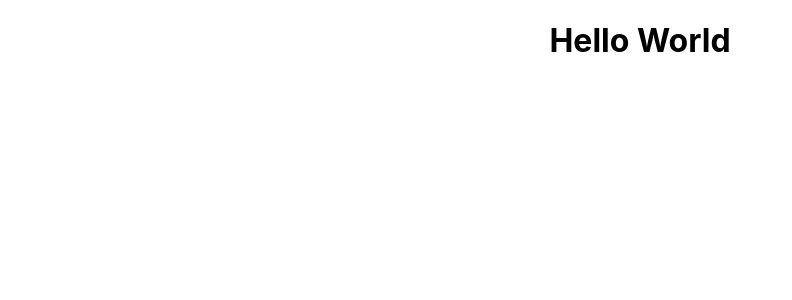
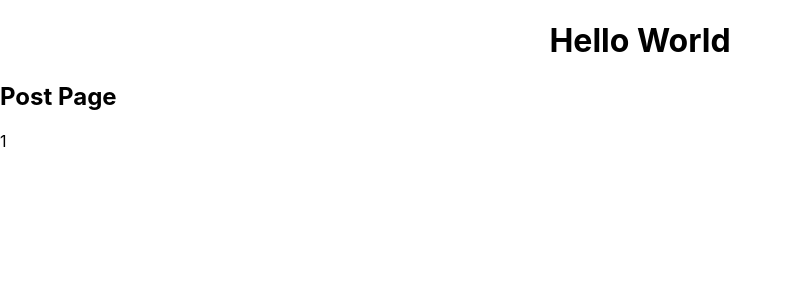
Before and after one commit to prodevshub/community-blog, a React (Create React App) app: page /post/1 in a window 1280 px wide. Shown: the top 300 px of the page, without its empty margins (0-792 px from the left). Built offline with nearby package versions, Linux system fonts and the light colour scheme.

Commit message:
npm install react-router-dom@6, created Pages folder and three page components, setup routes, tested

```diff
--- a/package.json
+++ b/package.json
@@ -8,6 +8,7 @@
     "@testing-library/user-event": "^13.5.0",
     "react": "^18.1.0",
     "react-dom": "^18.1.0",
+    "react-router-dom": "^6.3.0",
     "react-scripts": "5.0.1",
     "web-vitals": "^2.1.4"
   },
--- a/src/App.jsx
+++ b/src/App.jsx
@@ -1,12 +1,23 @@
 import React from 'react';
+import { Routes, Route } from 'react-router-dom';
 import './App.css';
+import About from './Pages/About.jsx';
+import Home from './Pages/Home.jsx';
+import Post from './Pages/Post.jsx';
 
 function App() {
-    const name = 'Martynas';
     return (
-        <div className="App">
-            <h1>Hello World</h1>
-        </div>
+        <>
+            <div className="App">
+                <h1>Hello World</h1>
+            </div>
+            <Routes>
+                <Route path="/" element={<Home />} />
+                <Route path="/about" element={<About />} />
+                <Route path="/post/:id" element={<Post />} />
+            </Routes>
+        </>
+
     );
 }
 
--- /dev/null
+++ b/src/Pages/About.jsx
@@ -0,0 +1,7 @@
+import React from 'react';
+
+export default function About() {
+    return (
+        <h2>About Page</h2>
+    );
+}
--- /dev/null
+++ b/src/Pages/Home.jsx
@@ -0,0 +1,7 @@
+import React from 'react';
+
+export default function Home() {
+    return (
+        <h2>Home Page</h2>
+    );
+}
--- /dev/null
+++ b/src/Pages/Post.jsx
@@ -0,0 +1,13 @@
+import React from 'react';
+import { useParams } from 'react-router-dom';
+
+export default function Post() {
+    const { id } = useParams(1);
+    return (
+        <>
+            <h2>Post Page</h2>
+            <div>{id}</div>
+        </>
+
+    );
+}
```
Also changed, not shown: src/index.js (+7 -3 lines), .eslintrc.json, 1 other file (tests, documents, lock files or other folders).
